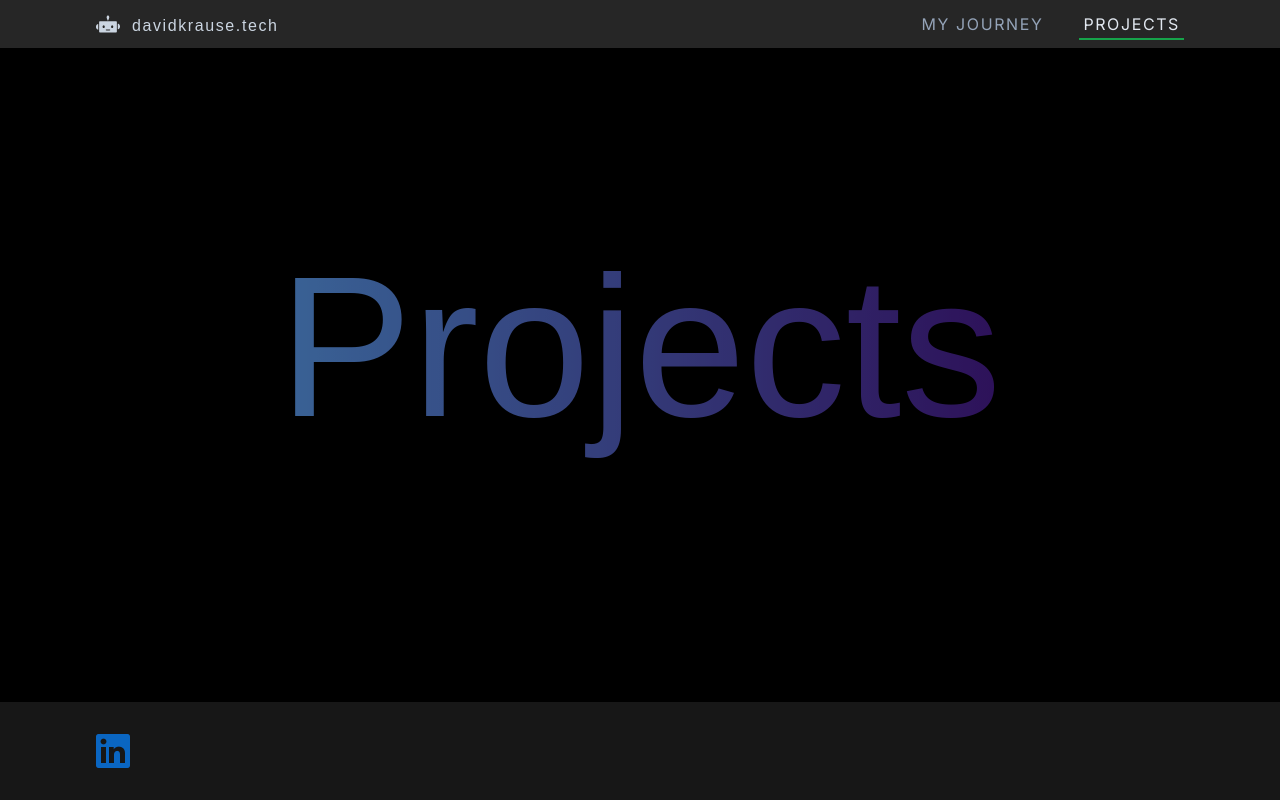
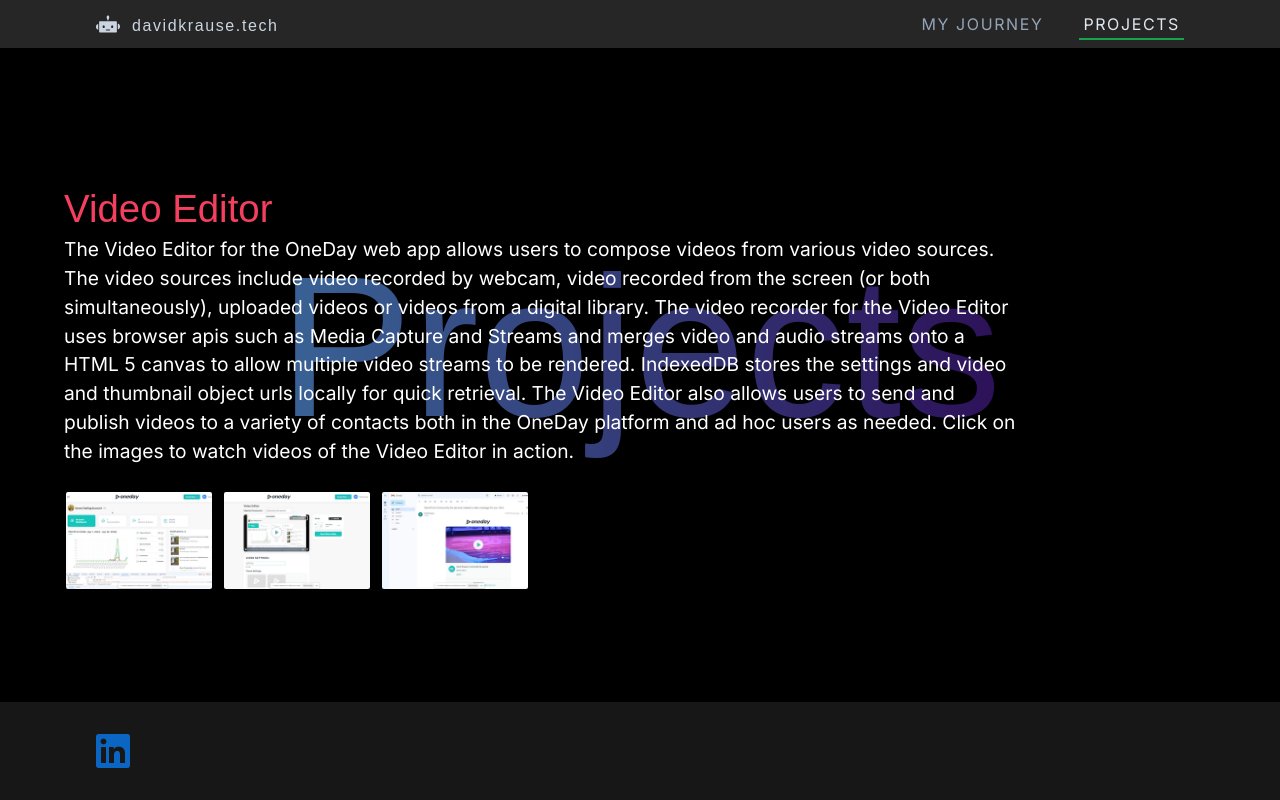
Before and after one commit to thoughtassassin/davidkrause-tech, a Next.js app: page /projects in a window 1280 px wide. Built offline with nearby package versions, Linux system fonts and the light colour scheme; a web font is replaced by a local one.

Commit message:
Make observer useState object

```diff
--- a/app/components/Project.tsx
+++ b/app/components/Project.tsx
@@ -25,7 +25,7 @@ interface ProjectProps {
   setModalDimensions?: (dimensions: { w: number; h: number }) => void;
   isVisible?: string;
   slide?: string;
-  observer?: React.MutableRefObject<IntersectionObserver | null>;
+  observer?: IntersectionObserver | null;
 }
 
 export default function Project({
@@ -44,13 +44,14 @@ export default function Project({
   const ref = useRef<HTMLDivElement | null>(null);
 
   useEffect(() => {
-    if (ref.current && observer?.current) {
-      observer.current?.observe(ref.current);
+    const currRef = ref.current;
+    if (currRef && observer) {
+      observer.observe(currRef);
     }
 
     return () => {
-      if (ref.current && observer?.current) {
-        observer.current?.unobserve(ref.current);
+      if (currRef && observer) {
+        observer.unobserve(currRef);
       }
     };
   }, [ref, observer]);
--- a/app/components/Projects.tsx
+++ b/app/components/Projects.tsx
@@ -1,6 +1,6 @@
 "use client";
 
-import { useState, useEffect, useRef } from "react";
+import { useState } from "react";
 import { Sedan } from "next/font/google";
 const sedan = Sedan({ weight: "400", subsets: ["latin"] });
 import { projects } from "@/app/data/projects";
@@ -14,7 +14,7 @@ export default function Projects() {
   const [modalTitle, setModalTitle] = useState("");
   const [modalDimensions, setModalDimensions] = useState({ w: 0, h: 0 });
   const [isVisible, setIsVisible] = useState("");
-  const observer = useRef<IntersectionObserver | null>(null);
+  const [observer, setObserver] = useState<IntersectionObserver | null>(null);
 
   return (
     <section className="min-w-full h-full bg-black relative m-0 p-0">
@@ -28,6 +28,7 @@ export default function Projects() {
 
       <Slider
         setIsVisible={setIsVisible}
+        setObserver={setObserver}
         observer={observer}
       >
         {projects.map((project, index) => (
--- a/app/components/Slider.tsx
+++ b/app/components/Slider.tsx
@@ -1,31 +1,32 @@
-import { useEffect } from "react";
+import { useEffect, useCallback } from "react";
 
 interface SliderProps {
   children: JSX.Element[] | JSX.Element;
-  observer: React.MutableRefObject<IntersectionObserver | null>;
+  setObserver: any;
+  observer: IntersectionObserver | null;
   setIsVisible: (isVisible: string) => void;
 }
 
-const Slider = ({ children, observer, setIsVisible }: SliderProps) => {
-    const callback = (entries: IntersectionObserverEntry[]) => {
+const Slider = ({ children, observer, setObserver, setIsVisible }: SliderProps) => {
+    const callback = useCallback((entries: IntersectionObserverEntry[]) => {
       const entry = entries.find((entry) => entry.isIntersecting);
       if (entry) {
         setIsVisible(entry.target.classList[0].toString());
       } else {
         setIsVisible("");
       }
-    };
+    }, [setIsVisible]);
     useEffect(() => {
-      if (!observer.current) {
+      if (!observer) {
         let options = {
           root: document.querySelector("#slide-container"),
           rootMargin: "0px",
           threshold: [1, 0.9, 0.8, 0.7, 0.6, 0.5, 0.4],
         };
 
-        observer.current = new IntersectionObserver(callback, options);
+        setObserver( new IntersectionObserver(callback, options));
       }
-    }, [observer, callback]);
+    }, [setObserver, callback, observer]);
 
     return (
       <div
```
